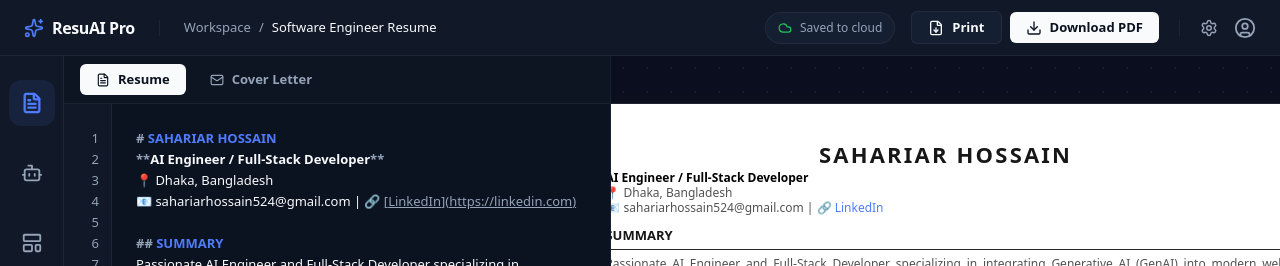
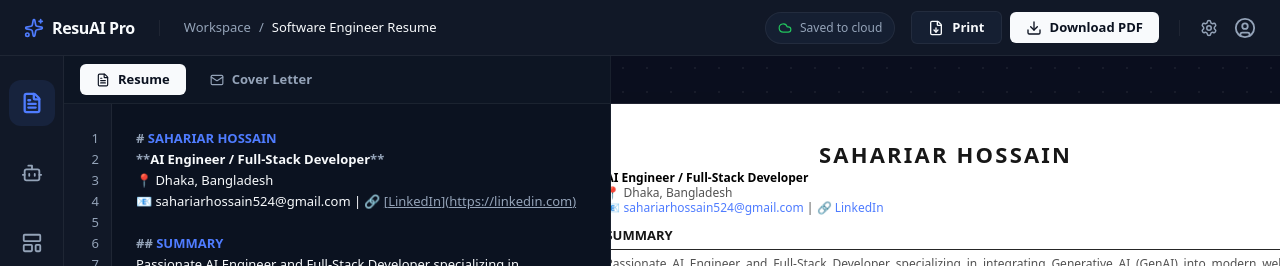
Before and after one commit to sahariarhossain524-sketch/ai-cv-editor, a Next.js app: page / in a window 1280 px wide. Shown: the top 266 px of the page. Built offline with nearby package versions, Linux system fonts and the light colour scheme.

Commit message:
feat: add remark-gfm to auto-link and color URLs in markdown

```diff
--- a/components/LivePreview.tsx
+++ b/components/LivePreview.tsx
@@ -1,5 +1,6 @@
 import React, { forwardRef } from 'react';
 import ReactMarkdown from 'react-markdown';
+import remarkGfm from 'remark-gfm';
 import { useStore } from '@/store/useStore';
 
 const LivePreview = forwardRef<HTMLDivElement>((props, ref) => {
@@ -25,7 +26,7 @@ const LivePreview = forwardRef<HTMLDivElement>((props, ref) => {
           prose-ul:my-1 prose-ul:pl-4 prose-li:my-0 prose-li:text-[11.5px] prose-li:leading-snug prose-li:text-[#262626]
           prose-a:text-[#4F7CFF] prose-a:no-underline hover:prose-a:underline
           prose-strong:font-semibold prose-strong:text-[#000000]">
-          <ReactMarkdown>{content}</ReactMarkdown>
+          <ReactMarkdown remarkPlugins={[remarkGfm]}>{content}</ReactMarkdown>
         </div>
       </div>
     </div>
--- a/package.json
+++ b/package.json
@@ -24,6 +24,7 @@
     "react-markdown": "^10.1.0",
     "react-simple-code-editor": "^0.14.1",
     "react-to-print": "^3.3.0",
+    "remark-gfm": "^4.0.1",
     "tailwind-merge": "^3.6.0",
     "zustand": "^5.0.14"
   },
```
Also changed, not shown: 1 other file (tests, documents, lock files or other folders).
